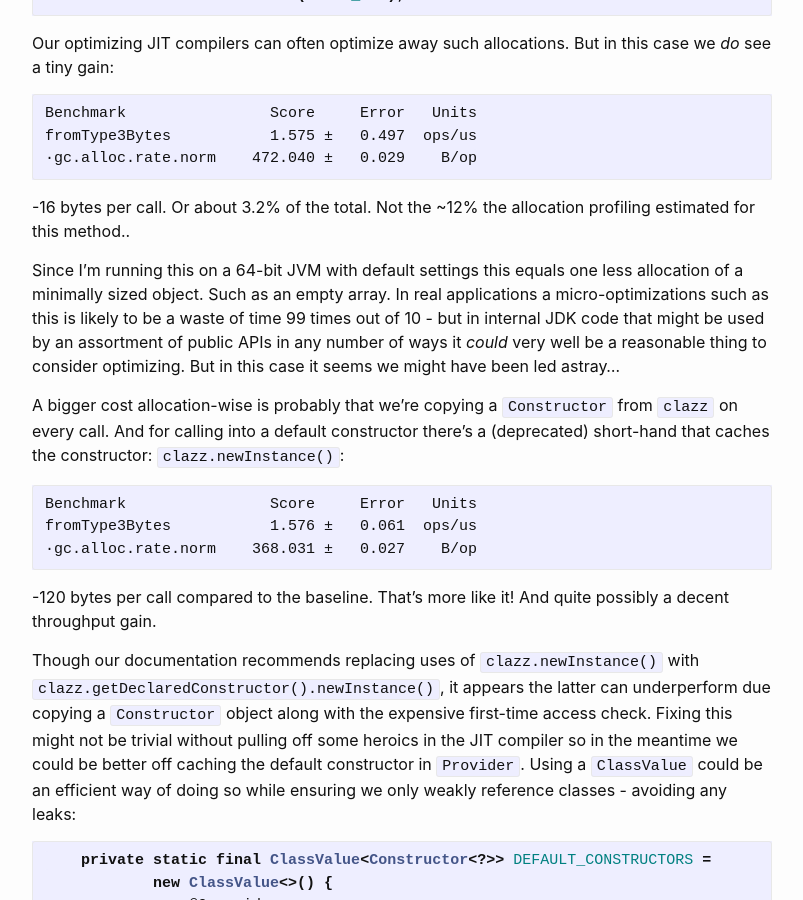
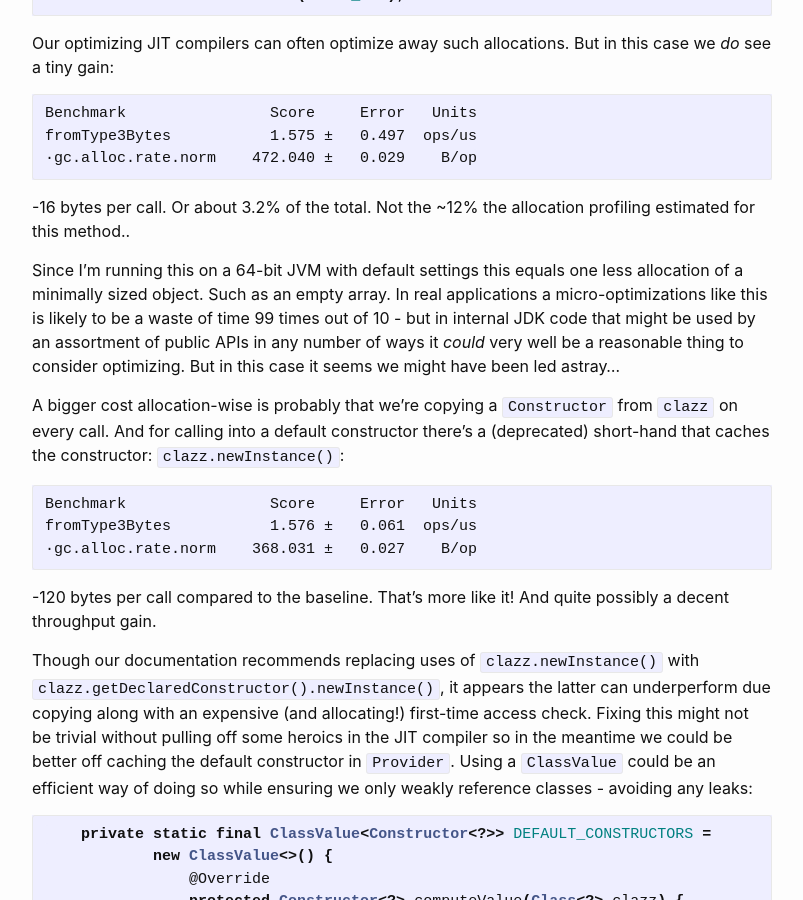
Before and after one commit to cl4es/cl4es.github.io, a Jekyll site: the page built from _posts/2021-01-04-Investigating-MD5-Overheads.md, in a window 1280 px wide and 900 px high, scrolled down 7301 px. Shown: the whole window, without its empty margins (238-1041 px from the left). Built offline with Jekyll 4.4.1, drawn with Linux system fonts in a browser that asks for light colours.

Commit message:
Typos and flow improvements

````diff
--- a/_posts/2021-01-04-Investigating-MD5-Overheads.md
+++ b/_posts/2021-01-04-Investigating-MD5-Overheads.md
@@ -245,7 +245,7 @@ fromType3Bytes           1.575 ±   0.497  ops/us
 
 -16 bytes per call. Or about 3.2% of the total. Not the ~12% the allocation profiling estimated for this method..
 
-Since I'm running this on a 64-bit JVM with default settings this equals one less allocation of a minimally sized object. Such as an empty array. In real applications a micro-optimizations such as this is likely to be a waste of time 99 times out of 10 - but in internal JDK code that might be used by an assortment of public APIs in any number of ways it _could_ very well be a reasonable thing to consider optimizing. But in this case it seems we might have been led astray...
+Since I'm running this on a 64-bit JVM with default settings this equals one less allocation of a minimally sized object. Such as an empty array. In real applications a micro-optimizations like this is likely to be a waste of time 99 times out of 10 - but in internal JDK code that might be used by an assortment of public APIs in any number of ways it _could_ very well be a reasonable thing to consider optimizing. But in this case it seems we might have been led astray...
 
 A bigger cost allocation-wise is probably that we're copying a `Constructor` from `clazz` on every call. And for calling into a default constructor there's a (deprecated) short-hand that caches the constructor: `clazz.newInstance()`:
 
@@ -258,7 +258,7 @@ fromType3Bytes           1.576 ±   0.061  ops/us
 -120 bytes per call compared to the baseline. That's more like it! And quite possibly a decent throughput gain.
 
 Though our documentation recommends replacing uses of `clazz.newInstance()` with
-`clazz.getDeclaredConstructor().newInstance()`, it appears the latter can underperform due copying a `Constructor` object along with the expensive first-time access check. Fixing this might not be trivial without pulling off some heroics in the JIT compiler so in the meantime we could be better off caching the default constructor in `Provider`. Using a `ClassValue` could be an efficient way of doing so while ensuring we only weakly reference classes - avoiding any leaks:
+`clazz.getDeclaredConstructor().newInstance()`, it appears the latter can underperform due copying along with an expensive (and allocating!) first-time access check. Fixing this might not be trivial without pulling off some heroics in the JIT compiler so in the meantime we could be better off caching the default constructor in `Provider`. Using a `ClassValue` could be an efficient way of doing so while ensuring we only weakly reference classes - avoiding any leaks:
 
 ```java
     private static final ClassValue<Constructor<?>> DEFAULT_CONSTRUCTORS =
````
